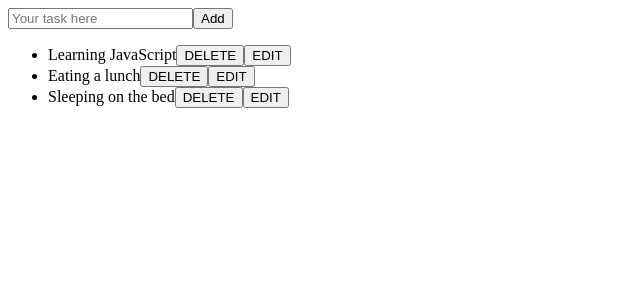
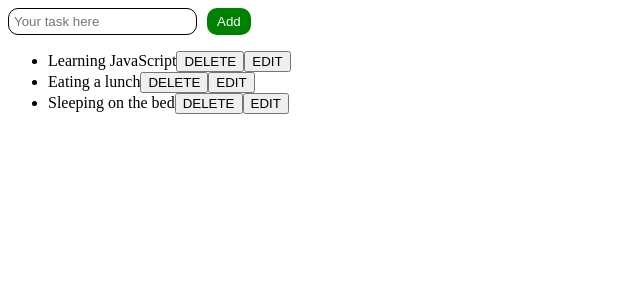
Before and after one commit to impactbyte-gon/review-react, a React (Create React App) app: page / in a window 1280 px wide. Shown: the top 300 px of the page, without its empty margins (0-640 px from the left). Built offline with nearby package versions, Linux system fonts and the light colour scheme.

Commit message:
Style Form with styled-components

```diff
--- a/package.json
+++ b/package.json
@@ -5,7 +5,8 @@
   "dependencies": {
     "react": "^16.8.1",
     "react-dom": "^16.8.1",
-    "react-scripts": "2.1.5"
+    "react-scripts": "2.1.5",
+    "styled-components": "4.1.3"
   },
   "scripts": {
     "start": "react-scripts start",
--- a/src/components/Form.js
+++ b/src/components/Form.js
@@ -1,4 +1,22 @@
 import React from 'react'
+import styled from 'styled-components'
+
+const StyledForm = styled.form``
+
+const InputText = styled.input`
+  border: 1px solid black;
+  border-radius: 10px;
+  padding: 5px;
+`
+
+const InputSubmit = styled.input`
+  background: green;
+  color: white;
+  border: none;
+  border-radius: 10px;
+  padding: 6px 10px;
+  margin-left: 10px;
+`
 
 class Form extends React.Component {
   constructor() {
@@ -16,20 +34,20 @@ class Form extends React.Component {
 
   render() {
     return (
-      <form
+      <StyledForm
         onSubmit={event => {
           event.preventDefault()
           this.props.addTask(this.state.inputText)
         }}
       >
-        <input
+        <InputText
           type="text"
           placeholder="Your task here"
           value={this.state.inputText}
           onChange={this.handleChange}
         />
-        <input type="submit" value="Add" />
-      </form>
+        <InputSubmit type="submit" value="Add" />
+      </StyledForm>
     )
   }
 }
```
Also changed, not shown: 1 other file (tests, documents, lock files or other folders).
